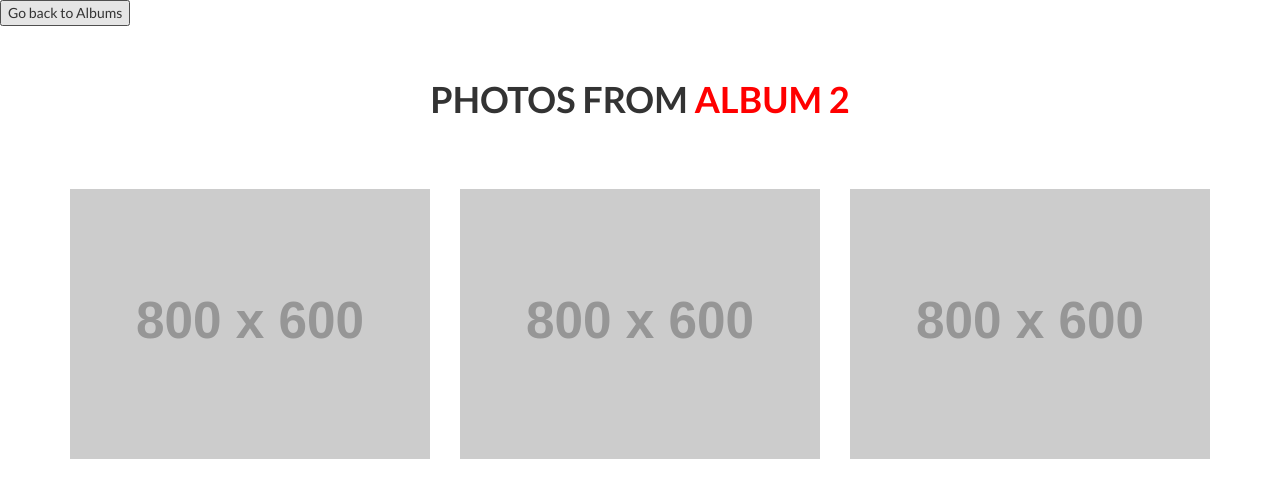
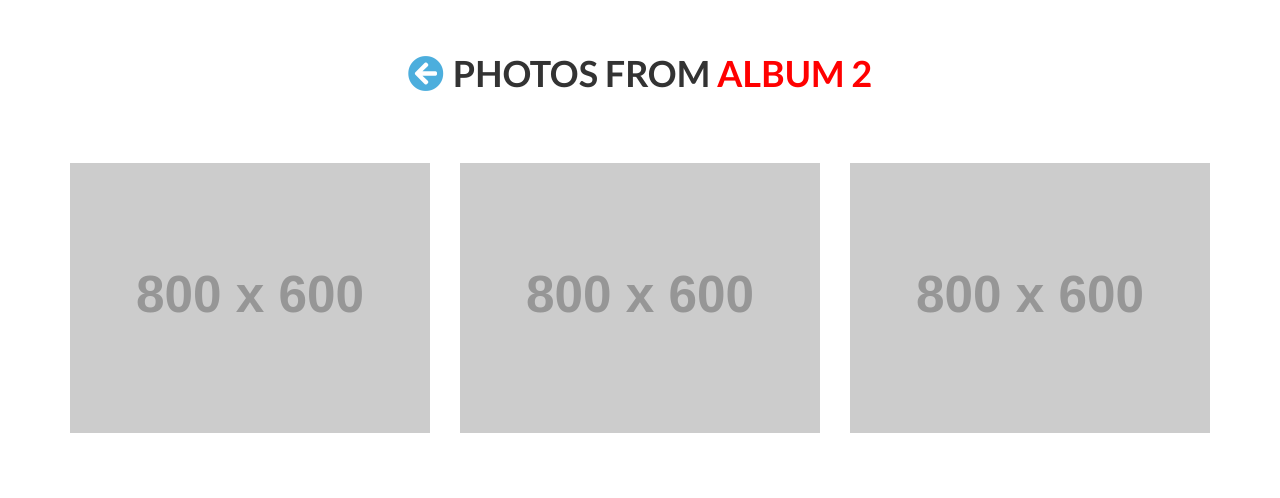
Before and after one commit to rob-now/photo-albums--react, a React (Create React App) app: page /album/1 in a window 1280 px wide. Shown: the top 498 px of the page. Built offline with nearby package versions, Linux system fonts and the light colour scheme.

Commit message:
Added arrow left for going back to albums view

```diff
--- a/public/index.html
+++ b/public/index.html
@@ -4,6 +4,7 @@
     <meta charset="utf-8">
     <meta name="viewport" content="width=device-width, initial-scale=1, shrink-to-fit=no">
     <meta name="theme-color" content="#000000">
+    <link rel="stylesheet" href="https://use.fontawesome.com/releases/v5.0.13/css/all.css" integrity="sha384-DNOHZ68U8hZfKXOrtjWvjxusGo9WQnrNx2sqG0tfsghAvtVlRW3tvkXWZh58N9jp" crossorigin="anonymous">
     <link href="https://fonts.googleapis.com/css?family=Lato:400,700" rel="stylesheet">
     <link rel="stylesheet" href="https://maxcdn.bootstrapcdn.com/bootstrap/3.3.7/css/bootstrap.min.css"
           integrity="sha384-BVYiiSIFeK1dGmJRAkycuHAHRg32OmUcww7on3RYdg4Va+PmSTsz/K68vbdEjh4u" crossorigin="anonymous">
--- a/src/components/PhotosGridView.css
+++ b/src/components/PhotosGridView.css
@@ -1,3 +1,13 @@
 .PhotosGridView__AlbumNumber{
     color: red;
 }
+
+.fa-arrow-circle-left {
+    cursor: pointer;
+    color: rgba(0, 140, 206, 0.7);
+    transition: 0.3s all linear;
+}
+
+.fa-arrow-circle-left:hover {
+    transition: 0.3s all;
+}
--- a/src/components/PhotosGridView.js
+++ b/src/components/PhotosGridView.js
@@ -1,6 +1,7 @@
 import React, {Component, Fragment} from 'react'
 import PhotoItem from "./PhotoItem";
 import './PhotosGridView.css'
+import 'font-awesome/css/font-awesome.min.css'
 import {withAlbums} from "../contexts/Albums";
 
 class PhotosGridView extends Component {
@@ -11,12 +12,20 @@ class PhotosGridView extends Component {
   render() {
     return (
       <Fragment>
-        <button
-          onClick={this.handleGoBackToAlbums}
-        >
-          Go back to Albums
-        </button>
-        <h1>Photos from <span className="PhotosGridView__AlbumNumber">album {parseInt(this.props.match.params.albumId, 10) + 1}</span></h1>
+        {/*<button*/}
+          {/*onClick={this.handleGoBackToAlbums}*/}
+        {/*>*/}
+          {/*Go back to Albums*/}
+        {/*</button>*/}
+        <h1>
+          <i
+            className="fas fa-arrow-circle-left"
+            onClick={this.handleGoBackToAlbums}
+          >&nbsp;</i>
+          Photos from <span
+          className="PhotosGridView__AlbumNumber">album {parseInt(this.props.match.params.albumId, 10) + 1}
+          </span>
+        </h1>
         <PhotoItem {...this.props}/>
       </Fragment>
     )
```
